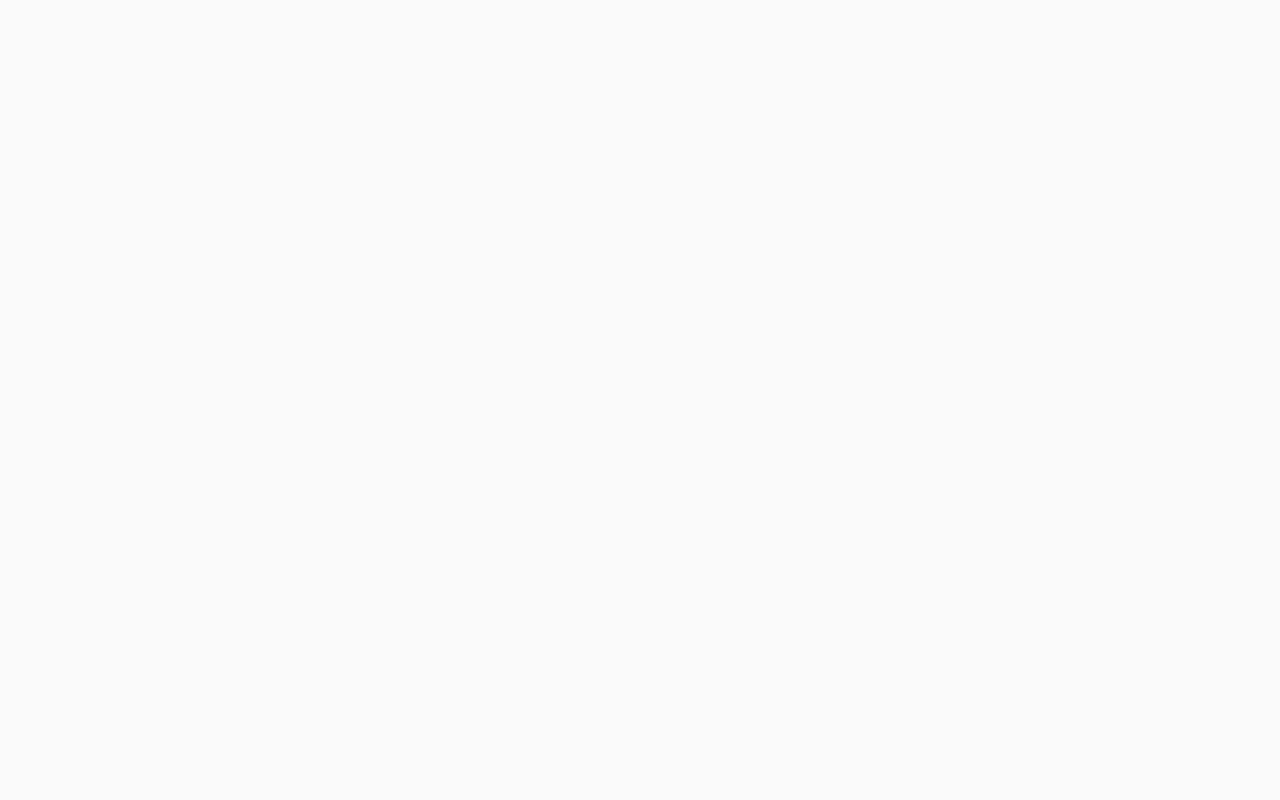
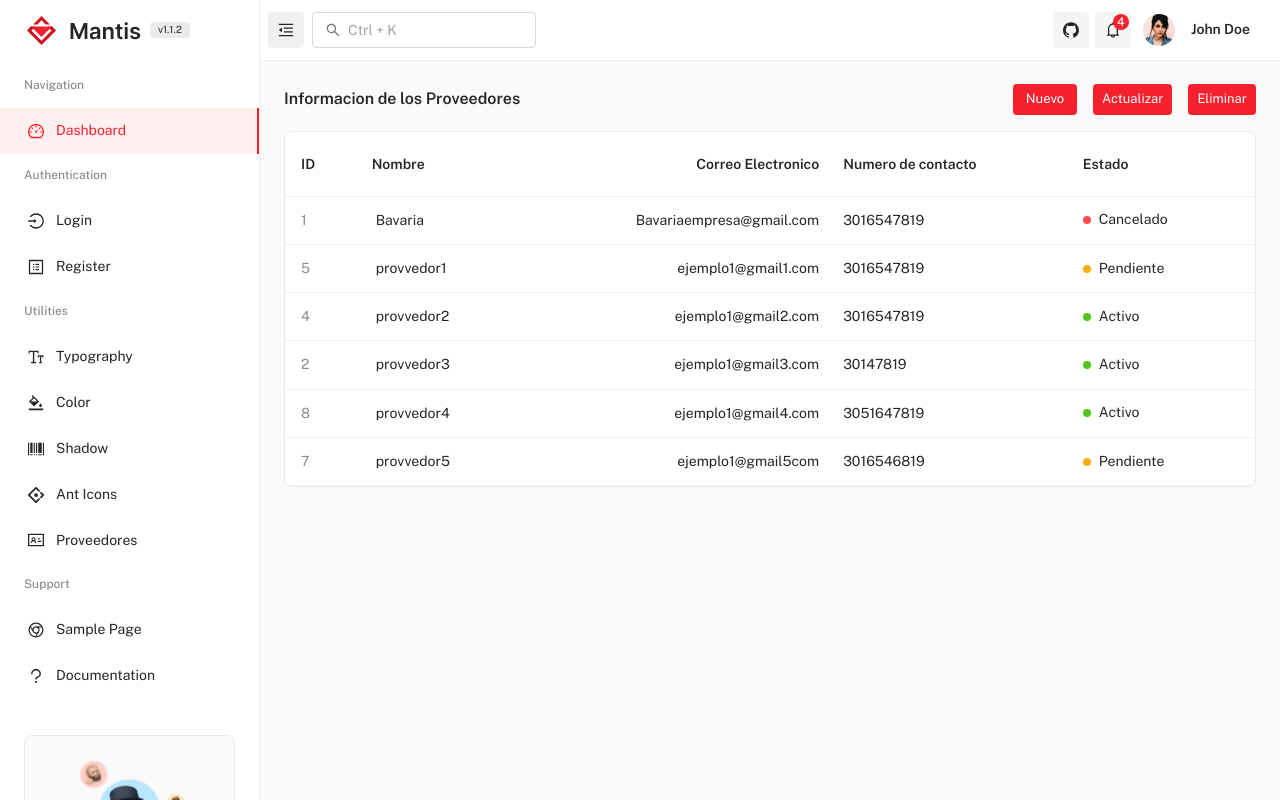
Before and after one commit to ortizjulian/FrontEnd_ERP_Licoexpress, a React (Create React App) app: page /Proveedores in a window 1280 px wide. Before the commit this address had no page. Built offline with nearby package versions, Linux system fonts and the light colour scheme.

Commit message:
Seccion proveedores, tabla con informacion correspondiente

```diff
--- a/src/menu-items/utilities.js
+++ b/src/menu-items/utilities.js
@@ -5,7 +5,8 @@ import {
   BarcodeOutlined,
   BgColorsOutlined,
   FontSizeOutlined,
-  LoadingOutlined
+  LoadingOutlined,
+  IdcardOutlined
 } from '@ant-design/icons';
 
 // icons
@@ -15,7 +16,8 @@ const icons = {
   BarcodeOutlined,
   AntDesignOutlined,
   LoadingOutlined,
-  AppstoreAddOutlined
+  AppstoreAddOutlined,
+  IdcardOutlined
 };
 
 // ==============================|| MENU ITEMS - UTILITIES ||============================== //
@@ -53,6 +55,14 @@ const utilities = {
       url: '/icons/ant',
       icon: icons.AntDesignOutlined,
       breadcrumbs: false
+    },
+    {
+      id: 'util-proveedores',
+      title: 'Proveedores',
+      type: 'item',
+      url: '/proveedores',
+      icon: icons.IdcardOutlined,
+      breadcrumbs: true
     }
   ]
 };
--- /dev/null
+++ b/src/pages/LicorExpress/Proveedores.js
@@ -0,0 +1,36 @@
+import React from 'react';
+import { Grid, Typography, Button, Stack } from '@mui/material';
+import MainCard from 'components/MainCard';
+import ProveedorTable from './ProveedoresTabla';
+
+const ProveedoresPage = () => {
+    return (
+        <Grid container rowSpacing={4.5} columnSpacing={2.75}>
+            <Grid item xs={12} md={7} lg={12}>
+                <Grid container alignItems="center" justifyContent="space-between">
+                    <Grid item>
+                        <Typography variant="h5">Informacion de los Proveedores</Typography>
+                    </Grid>
+                    <Grid item xs={12} md={4} lg={3}>
+                        <Stack direction="row" alignItems="center" justifyContent="flex-end" spacing={2}>
+                            <Button size="small" variant="contained" sx={{ textTransform: 'capitalize' }}>
+                                Nuevo
+                            </Button>
+                            <Button size="small" variant="contained" sx={{ textTransform: 'capitalize' }}>
+                                Actualizar
+                            </Button>
+                            <Button size="small" variant="contained" sx={{ textTransform: 'capitalize' }}>
+                                Eliminar
+                            </Button>
+                        </Stack>
+                    </Grid>
+                </Grid>
+                <MainCard sx={{ mt: 2 }} content={false}>
+                    <ProveedorTable />
+                </MainCard>
+            </Grid>
+        </Grid>
+    );
+};
+
+export default ProveedoresPage;
--- /dev/null
+++ b/src/pages/LicorExpress/ProveedoresTabla.js
@@ -0,0 +1,216 @@
+import PropTypes from 'prop-types';
+import { useState } from 'react';
+import { Link as RouterLink } from 'react-router-dom';
+
+// material-ui
+import { Box, Link, Stack, Table, TableBody, TableCell, TableContainer, TableHead, TableRow, Typography } from '@mui/material';
+
+// project import
+import Dot from 'components/@extended/Dot';
+
+function createData(id, nombre, correo, contacto, estado) {
+    return { id, nombre, correo, contacto, estado };
+}
+
+const rows = [
+    createData(1, 'Bavaria', 'Bavariaempresa@gmail.com', 3016547819, 2),
+    createData(5, 'provvedor1', 'ejemplo1@gmail1.com', 3016547819, 0),
+    createData(4, 'provvedor2', 'ejemplo1@gmail2.com', 3016547819, 1),
+    createData(2, 'provvedor3', 'ejemplo1@gmail3.com', 30147819, 1),
+    createData(8, 'provvedor4', 'ejemplo1@gmail4.com', 3051647819, 1),
+    createData(7, 'provvedor5', 'ejemplo1@gmail5com', 3016546819, 0)
+];
+
+function descendingComparator(a, b, ProveedorBy) {
+    if (b[ProveedorBy] < a[ProveedorBy]) {
+        return -1;
+    }
+    if (b[ProveedorBy] > a[ProveedorBy]) {
+        return 1;
+    }
+    return 0;
+}
+
+function getComparator(Proveedor, ProveedorBy) {
+    return Proveedor === 'desc' ? (a, b) => descendingComparator(a, b, ProveedorBy) : (a, b) => -descendingComparator(a, b, ProveedorBy);
+}
+
+function stableSort(array, comparator) {
+    const stabilizedThis = array.map((el, index) => [el, index]);
+    stabilizedThis.sort((a, b) => {
+        const Proveedor = comparator(a[0], b[0]);
+        if (Proveedor !== 0) {
+            return Proveedor;
+        }
+        return a[1] - b[1];
+    });
+    return stabilizedThis.map((el) => el[0]);
+}
+
+// ==============================|| Proveedor TABLE - HEADER CELL ||============================== //
+
+const headCells = [
+    {
+        id: 'id', //se puede eliminar
+        align: 'left',
+        disablePadding: false,
+        label: 'ID'
+    },
+    {
+        id: 'nombre',
+        align: 'left',
+        disablePadding: true,
+        label: 'Nombre'
+    },
+    {
+        id: 'correo',
+        align: 'right',
+        disablePadding: false,
+        label: 'Correo Electronico'
+    },
+    {
+        id: 'contacto',
+        align: 'left',
+        disablePadding: false,
+        label: 'Numero de contacto'
+    },
+    {
+        id: 'estado',
+        align: 'left',
+        disablePadding: false,
+        label: 'Estado'
+    }
+];
+
+// ==============================|| Proveedor TABLE - HEADER ||============================== //
+
+function ProveedorTableHead({ Proveedor, ProveedorBy }) {
+    return (
+        <TableHead>
+            <TableRow>
+                {headCells.map((headCell) => (
+                    <TableCell
+                        key={headCell.id}
+                        align={headCell.align}
+                        padding={headCell.disablePadding ? 'none' : 'normal'}
+                        sortDirection={ProveedorBy === headCell.id ? Proveedor : false}
+                    >
+                        {headCell.label}
+                    </TableCell>
+                ))}
+            </TableRow>
+        </TableHead>
+    );
+}
+
+ProveedorTableHead.propTypes = {
+    Proveedor: PropTypes.string,
+    ProveedorBy: PropTypes.string
+};
+
+// ==============================|| Proveedor TABLE - STATUS ||============================== //
+
+const ProveedorStatus = ({ status }) => {
+    let color;
+    let title;
+
+    switch (status) {
+        case 0:
+            color = 'warning';
+            title = 'Pendiente';
+            break;
+        case 1:
+            color = 'success';
+            title = 'Activo';
+            break;
+        case 2:
+            color = 'error';
+            title = 'Cancelado';
+            break;
+        default:
+            color = 'primary';
+            title = 'NO HAY INFORMACION';
+    }
+
+    return (
+        <Stack direction="row" spacing={1} alignItems="center">
+            <Dot color={color} />
+            <Typography>{title}</Typography>
+        </Stack>
+    );
+};
+
+ProveedorStatus.propTypes = {
+    status: PropTypes.number
+};
+
+// ==============================|| Proveedor TABLE ||============================== //
+
+export default function ProveedorTable() {
+    const [Proveedor] = useState('asc');
+    const [ProveedorBy] = useState('trackingNo');
+    const [selected] = useState([]);
+
+    const isSelected = (trackingNo) => selected.indexOf(trackingNo) !== -1;
+
+    return (
+        <Box>
+            <TableContainer
+                sx={{
+                    width: '100%',
+                    overflowX: 'auto',
+                    position: 'relative',
+                    display: 'block',
+                    maxWidth: '100%',
+                    '& td, & th': { whiteSpace: 'nowrap' }
+                }}
+            >
+                <Table
+                    aria-labelledby="tableTitle"
+                    sx={{
+                        '& .MuiTableCell-root:first-of-type': {
+                            pl: 2
+                        },
+                        '& .MuiTableCell-root:last-of-type': {
+                            pr: 3
+                        }
+                    }}
+                >
+                    <ProveedorTableHead Proveedor={Proveedor} ProveedorBy={ProveedorBy} />
+                    <TableBody>
+                        {stableSort(rows, getComparator(Proveedor, ProveedorBy)).map((row, index) => {
+                            const isItemSelected = isSelected(row.id);
+                            const labelId = `enhanced-table-checkbox-${index}`;
+
+                            return (
+                                <TableRow
+                                    hover
+                                    role="checkbox"
+                                    sx={{ '&:last-child td, &:last-child th': { bProveedor: 0 } }}
+                                    aria-checked={isItemSelected}
+                                    tabIndex={-1}
+                                    key={row.id}
+                                    selected={isItemSelected}
+                                >
+                                    <TableCell component="th" id={labelId} scope="row" align="left">
+                                        <Link color="secondary" component={RouterLink} to="">
+                                            {row.id}
+                                        </Link>
+                                    </TableCell>
+                                    <TableCell align="left">{row.nombre}</TableCell>
+                                    <TableCell align="right">{row.correo}</TableCell>
+
+                                    <TableCell align="left">{row.contacto}</TableCell>
+
+                                    <TableCell align="right">
+                                        <ProveedorStatus status={row.estado} />
+                                    </TableCell>
+                                </TableRow>
+                            );
+                        })}
+                    </TableBody>
+                </Table>
+            </TableContainer>
+        </Box>
+    );
+}
--- a/src/routes/MainRoutes.js
+++ b/src/routes/MainRoutes.js
@@ -15,6 +15,7 @@ const Typography = Loadable(lazy(() => import('pages/components-overview/Typogra
 const Color = Loadable(lazy(() => import('pages/components-overview/Color')));
 const Shadow = Loadable(lazy(() => import('pages/components-overview/Shadow')));
 const AntIcons = Loadable(lazy(() => import('pages/components-overview/AntIcons')));
+const Proveedores = Loadable(lazy(() => import('pages/LicorExpress/Proveedores')));
 
 // ==============================|| MAIN ROUTING ||============================== //
 
@@ -54,6 +55,10 @@ const MainRoutes = {
     {
       path: 'icons/ant',
       element: <AntIcons />
+    },
+    {
+      path: 'Proveedores',
+      element: <Proveedores />
     }
   ]
 };
```
Also changed, not shown: src/pages/extra-pages/SamplePage.js (line endings or trailing spaces).
